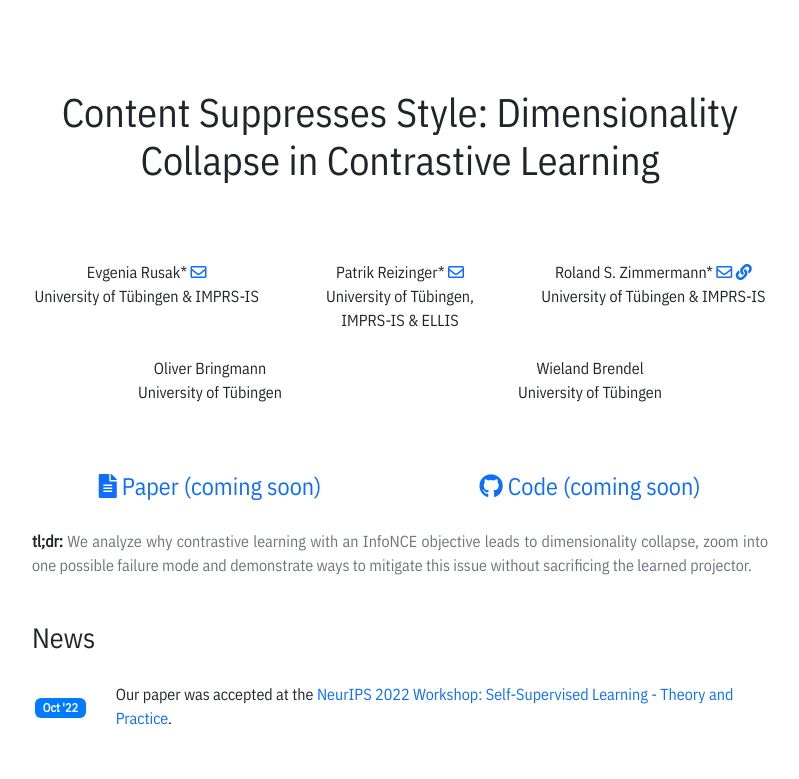
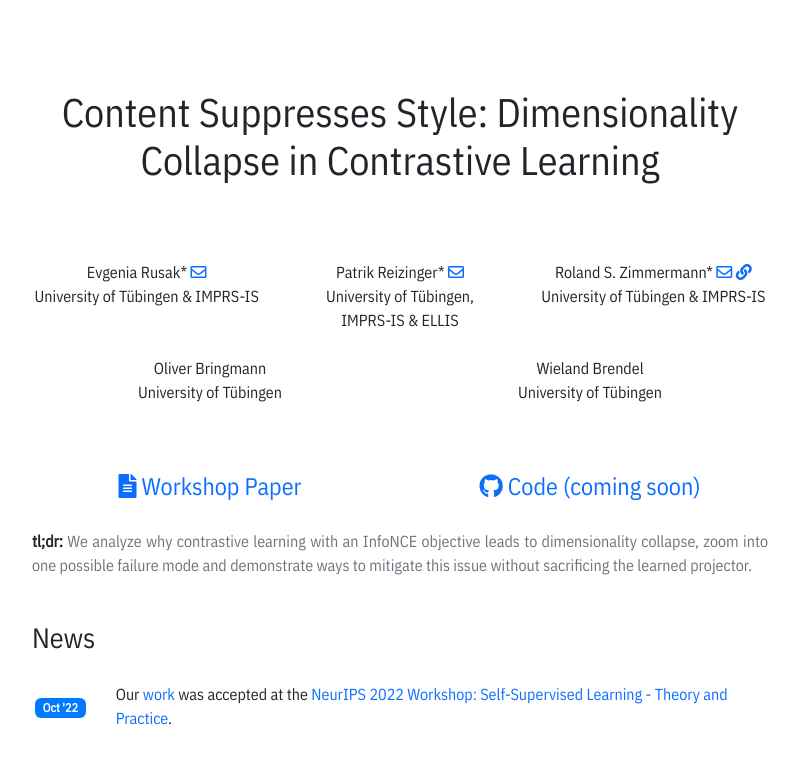
Before and after one commit to brendel-group/content-suppresses-style, a plain HTML site: page index.html in a window 1280 px wide. Shown: the top 779 px of the page, without its empty margins (240-1039 px from the left). Drawn offline with nearby package versions, Linux system fonts and the light colour scheme.

Commit message:
Add link to preprint

```diff
--- a/index.html
+++ b/index.html
@@ -162,9 +162,9 @@
                 <div class="row text-center">
                     <div class="col-sm-6 mb-6">
                         <h4>
-                            <a href="" target="_blank">
+                            <a href="https://sslneurips22.github.io/paper_pdfs/paper_27.pdf" target="_blank">
                                 <i class="fas fa-file-alt"></i>
-                                Paper (coming soon)
+                                Workshop Paper
                             </a>
                         </h4>
                     </div>
@@ -198,7 +198,7 @@
                                 <span class="badge badge-pill badge-primary">Oct '22</span>
                             </td>
                             <td>
-                                Our paper was accepted at the <a href="https://sslneurips22.github.io/"
+                                Our <a href="https://sslneurips22.github.io/paper_pdfs/paper_27.pdf">work</a> was accepted at the <a href="https://sslneurips22.github.io/"
                                     target="_blank">NeurIPS 2022 Workshop: Self-Supervised Learning - Theory and Practice</a>.
                             </td>
                         </tr>
```
